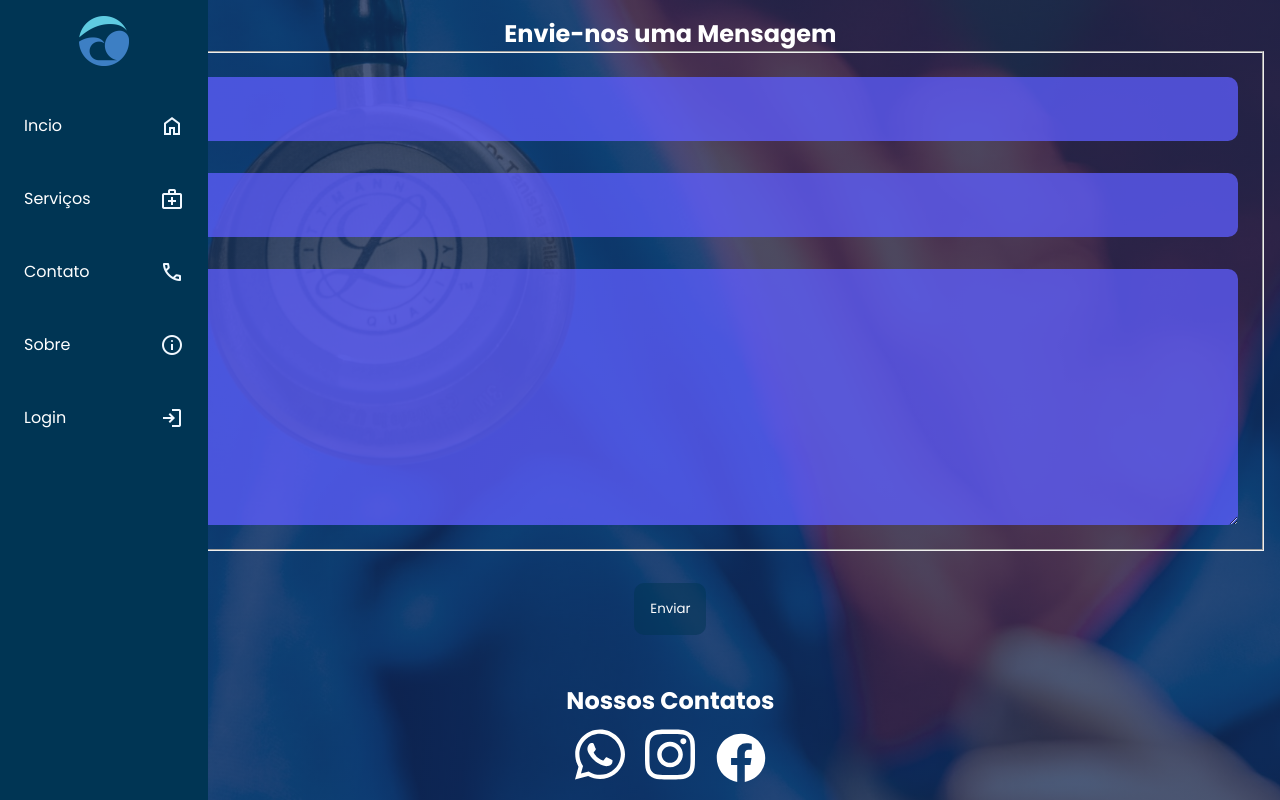
After one commit to lippekstro/hipocrates, a PHP site: page /views/contato.php in a window 1280 px wide. The commit adds this page. Run offline with PHP 8.4, Linux system fonts and the light colour scheme.

Commit message:
contatos e algumas coisas

```diff
--- a/css/formulario.css
+++ b/css/formulario.css
@@ -5,7 +5,7 @@ form {
     flex-direction: column;
 }
 
-input, select {
+input, select, textarea {
     font-size: 2rem;
     width: 100%;
     margin: 0.5rem;
--- a/css/style.css
+++ b/css/style.css
@@ -266,6 +266,18 @@ button:hover {
   padding-bottom: 5rem;
 }
 
+.contato-icons {
+  display: flex;
+  flex-direction: column;
+  justify-content: space-evenly;
+  align-items: center;
+}
+
+.icons-svg {
+  filter: invert(100%) sepia(100%) saturate(2%) hue-rotate(317deg) brightness(108%) contrast(101%);
+  margin: 0.5rem;
+}
+
 /* Extra small devices (phones, 600px and down) */
 @media only screen and (max-width: 600px) {
   .text1 {
--- a/db/banco.sql
+++ b/db/banco.sql
@@ -63,7 +63,7 @@ create table horario_medico (
     id_horario int primary key auto_increment,
     data_hora_inicio datetime,
     data_hora_fim datetime,
-    disponivel boolean,
+    disponivel boolean DEFAULT 1,
     id_medico int,
     foreign key (id_medico) references medico(id_medico)
 )
--- a/models/horario_medico.php
+++ b/models/horario_medico.php
@@ -34,13 +34,12 @@ class Horario_medico{
 
     public function criar()
     {
-        $query = "INSERT INTO  horario_medico (data_hora_inicio, data_hora_fim, disponivel, id_medico)
-        VALUES (:data_hora_inicio, :data_hora_fim, :disponivel, :id_medico)";
+        $query = "INSERT INTO  horario_medico (data_hora_inicio, data_hora_fim, id_medico)
+        VALUES (:data_hora_inicio, :data_hora_fim, :id_medico)";
         $conexao = Conexao::conectar();
         $stmt = $conexao->prepare($query);
         $stmt->bindValue(':data_hora_inicio', $this->data_hora_inicio);
         $stmt->bindValue(':data_hora_fim', $this->data_hora_fim);
-        $stmt->bindValue(':disponivel', $this->disponivel);
         $stmt->bindValue(':id_medico', $this->id_medico);
         $stmt->execute();
         $id_horario = $conexao->lastInsertId();
--- a/templates/cabecalho.php
+++ b/templates/cabecalho.php
@@ -38,6 +38,7 @@ require_once $_SERVER["DOCUMENT_ROOT"] . "/hipocrates/config/sessions.php";
             <a href="/hipocrates/views/agendamento.php">Agendamento <span class="material-symbols-outlined">edit_calendar</span></a>
         </div>
 
+        <a href="/hipocrates/views/contato.php">Contato <span class="material-symbols-outlined">call</span></a>
         <a href="/hipocrates/views/sobre.php">Sobre <span class="material-symbols-outlined">info</span></a>
 
         <?php if (!isset($_SESSION['usuario']['cpf'])) : ?>
--- /dev/null
+++ b/views/contato.php
@@ -0,0 +1,49 @@
+<?php
+require_once $_SERVER["DOCUMENT_ROOT"] . "/hipocrates/templates/cabecalho.php";
+?>
+
+<section style="margin: 1rem;">
+    <form action="">
+        <h1>Envie-nos uma Mensagem</h1>
+        <fieldset>
+            <div class="form-item">
+                <label for="titulo">Titulo</label>
+                <input type="text" name="titulo" id="titulo">
+            </div>
+
+            <div class="form-item">
+                <label for="email">Email</label>
+                <input type="email" name="email" id="email">
+            </div>
+
+            <div class="form-item">
+                <label for="texto">Texto</label>
+                <textarea name="texto" id="texto" cols="50" rows="5"></textarea>
+            </div>
+
+        </fieldset>
+
+        <div class="form-item">
+            <button type="submit">
+                Enviar
+            </button>
+        </div>
+    </form>
+</section>
+
+<section class="contato-icons">
+    <div>
+        <h1>Nossos Contatos</h1>
+    </div>
+
+    <div>
+        <a href="tel:(98) 9 1111-1111"><img src="/hipocrates/imgs/icones/whatsapp.svg" alt="" class="icons-svg" width="50rem"></a>
+        <a href="https://instagram.com/projeto_hipocrates"><img src="/hipocrates/imgs/icones/instagram.svg" alt="" class="icons-svg" width="50rem"></a>
+        <a href="https://facebook.com/projeto_hipocrates"><img src="/hipocrates/imgs/icones/facebook.svg" alt="" class="icons-svg" width="50rem"></a>
+    </div>
+
+</section>
+
+<?php
+require_once $_SERVER["DOCUMENT_ROOT"] . "/hipocrates/templates/rodape.php";
+?>
```
Also changed, not shown: controllers/add_horario.php (added, +24 -0 lines), models/consulta.php (+22 -0 lines), views/cadastro.php (+4 -6 lines), views/horarios_medico_cad.php (added, +44 -0 lines), views/perfil_medico.php (+43 -1 lines), imgs/icones/facebook.svg (added), imgs/icones/instagram.svg (added), imgs/icones/whatsapp.svg (added).
